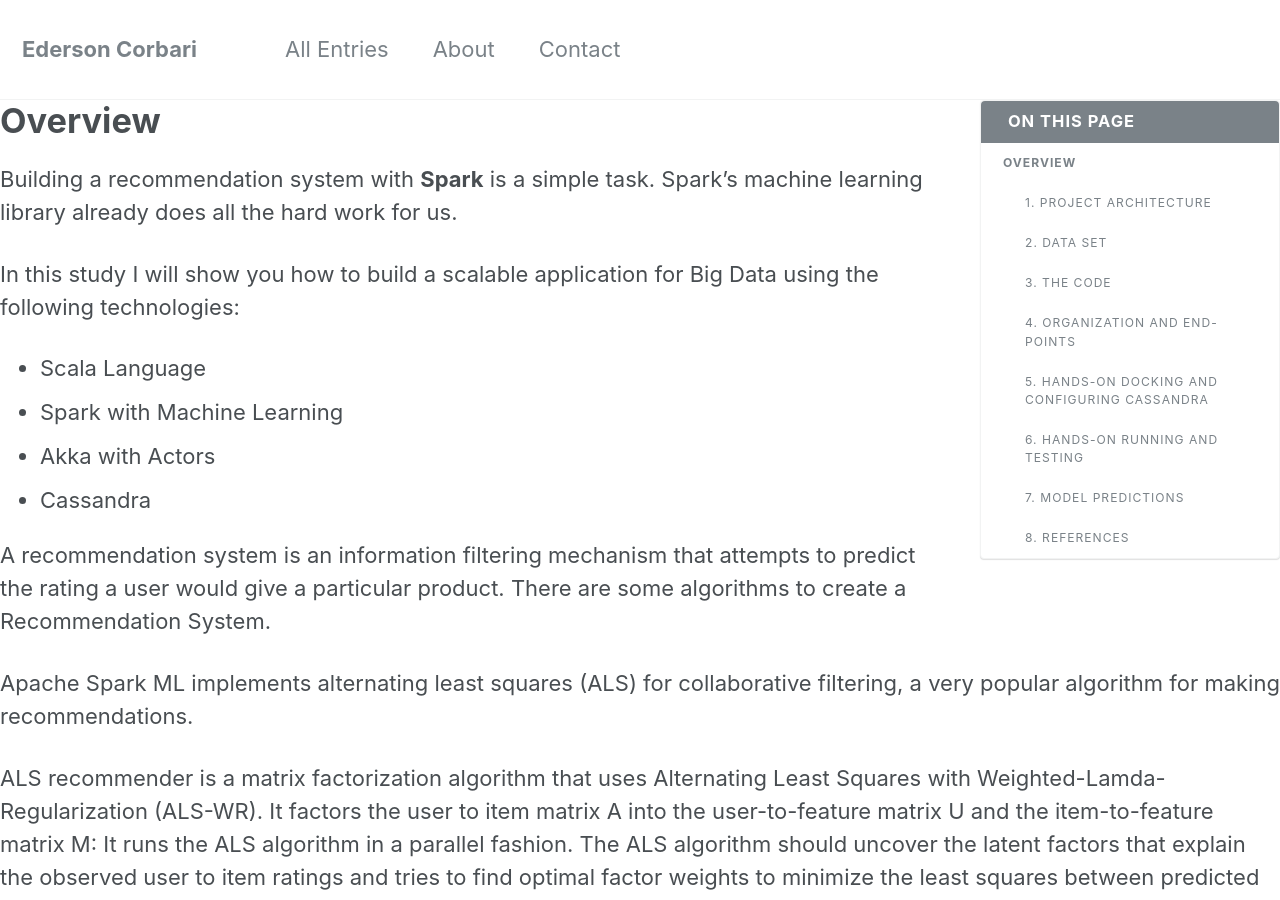
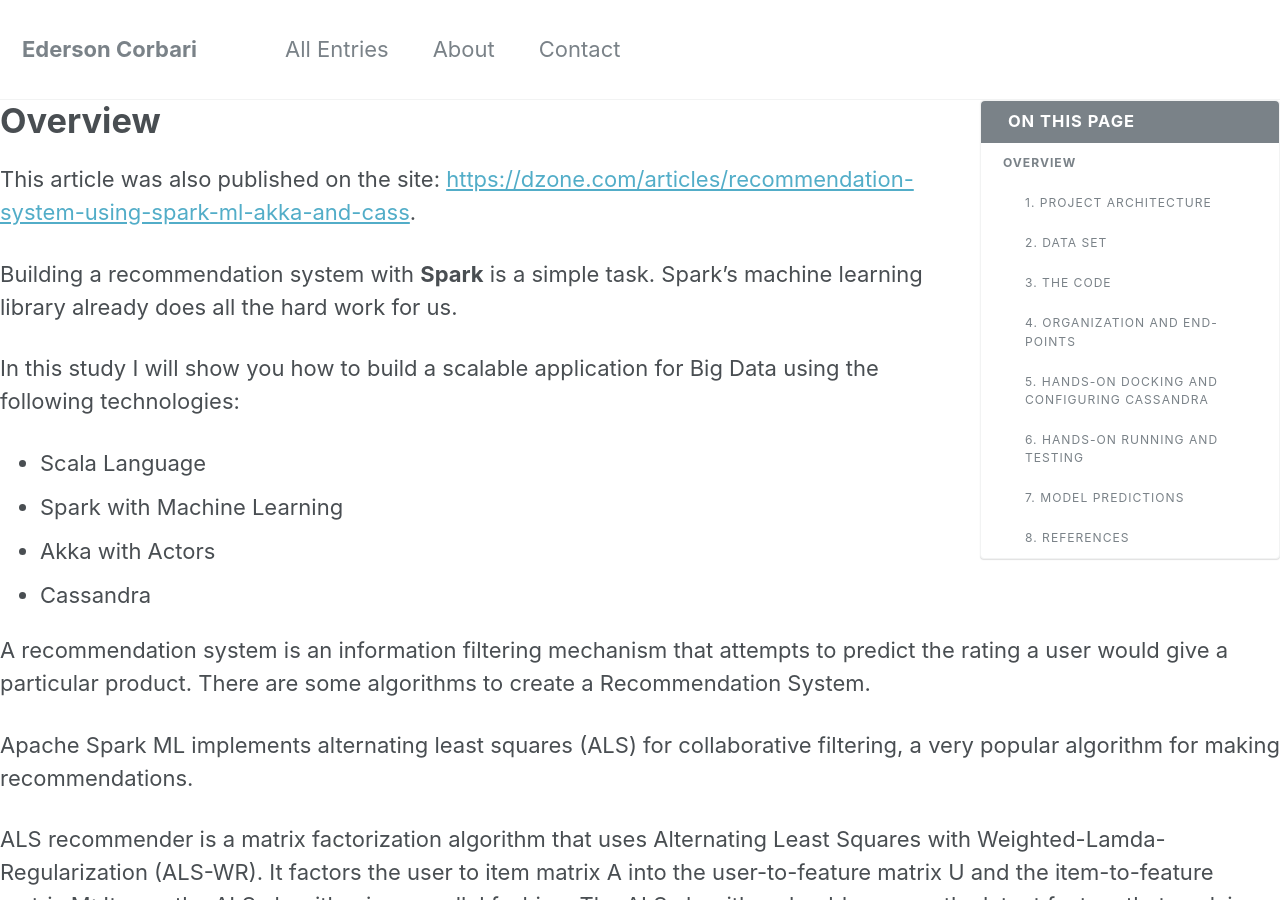
Before and after one commit to edersoncorbari/edersoncorbari.github.io, a Jekyll site: the page built from _posts/2019-10-04-building-spark-ml-recommendation-system.md, in a window 1280 px wide and 900 px high. Built offline with Jekyll 4.4.1, drawn with Linux system fonts in a browser that asks for light colours; an icon font too large for the unit is left out; a script bundle is joined from its source files by our own code; our own code applies the rules of GitHub Pages for plain Markdown files; library files that are not in the unit come from our copies; some of the changed lines change nothing that is shown.

Commit message:
Update 2019-10-04-building-spark-ml-recommendation-system.md

```diff
--- a/_posts/2019-10-04-building-spark-ml-recommendation-system.md
+++ b/_posts/2019-10-04-building-spark-ml-recommendation-system.md
@@ -17,9 +17,7 @@
 
 # Overview
 
-<!--
-This article was also published on the site: [https://dzone.com/articles/a-small-micro-service-developed-in-scala-using-hex](https://dzone.com/articles/a-small-micro-service-developed-in-scala-using-hex).
--->
+This article was also published on the site: [https://dzone.com/articles/recommendation-system-using-spark-ml-akka-and-cass](https://dzone.com/articles/recommendation-system-using-spark-ml-akka-and-cass).
 
 Building a recommendation system with **Spark** is a simple task. Spark's machine learning library already does all the hard work for us.
 
```
